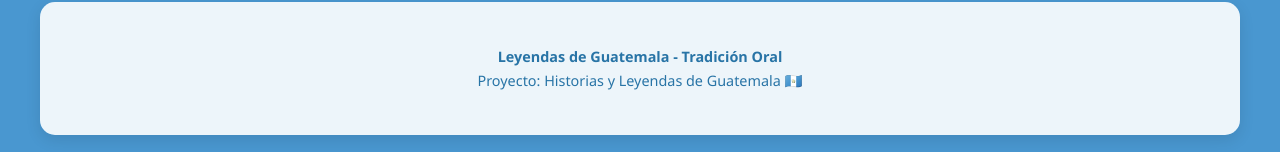
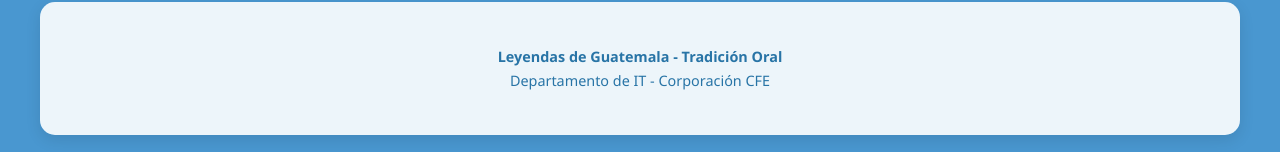
Before and after one commit to Grupo-CFE/leyendas-de-guatemala, a plain HTML site: page index.html in a window 1280 px wide. Shown: the part 1120-1272 px from the top of the page. Drawn offline with Linux system fonts and the light colour scheme.

Commit message:
Update index.html

```diff
--- a/index.html
+++ b/index.html
@@ -195,7 +195,7 @@
 
         <footer>
             <p><strong>Leyendas de Guatemala - Tradición Oral</strong></p>
-            <p>Proyecto: Historias y Leyendas de Guatemala 🇬🇹</p>
+            <p>Departamento de IT - Corporación CFE</p>
         </footer>
     </div>
 </body>
```
